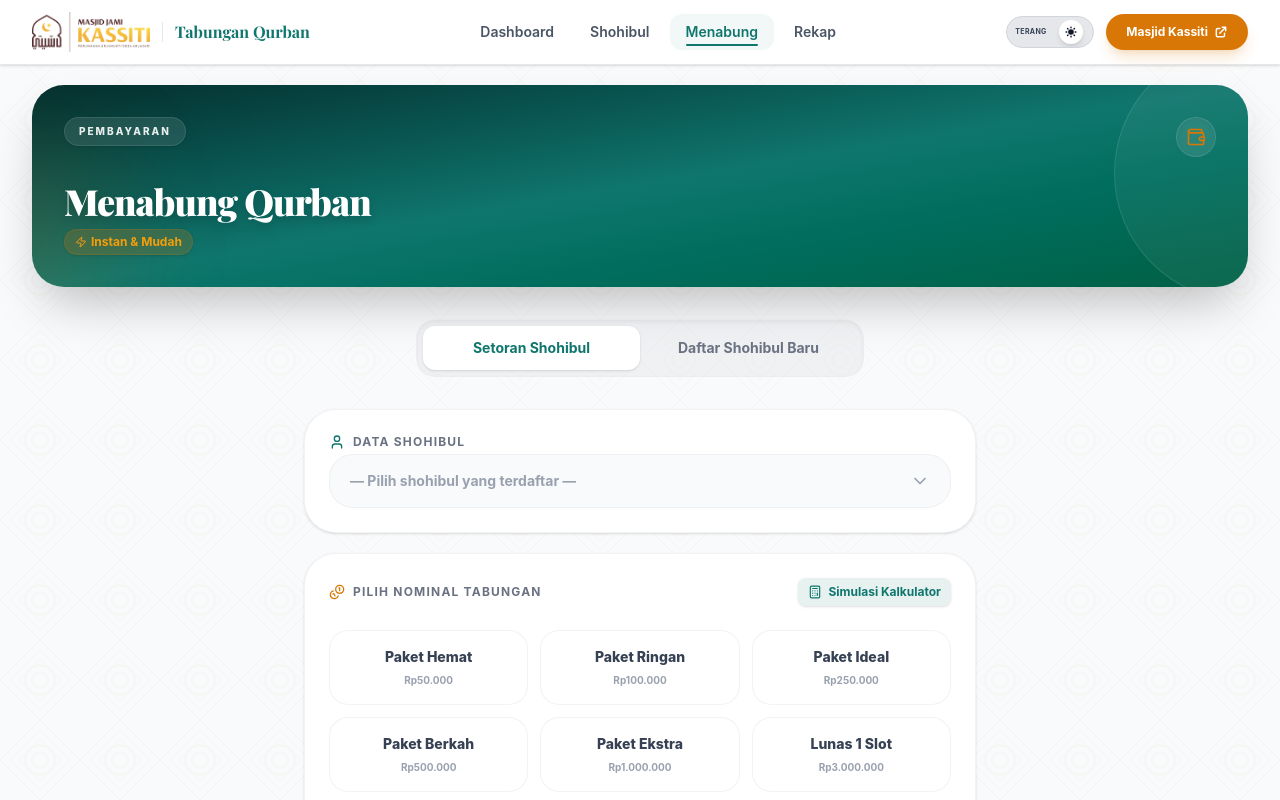
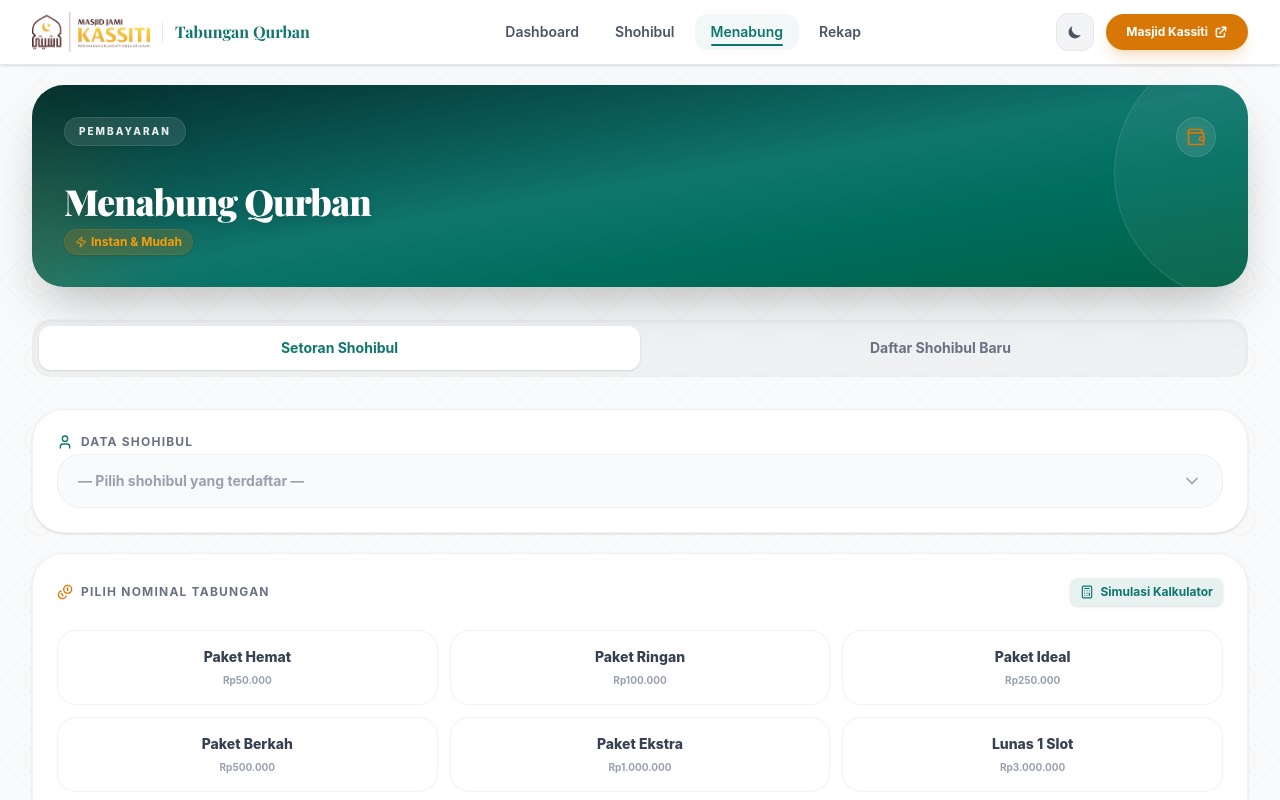
Before and after one commit to ndiecyber/TabunganQurban, a Vue app: page /menabung in a window 1280 px wide. Shown: the top 800 px of the page. Built offline with nearby package versions, Linux system fonts and the light colour scheme; a web font is replaced by a local one; what vue3-apexcharts would draw is missing.

Commit message:
style: improve responsive container widths and simplify theme toggle UI

```diff
--- a/src/App.vue
+++ b/src/App.vue
@@ -41,32 +41,21 @@
 
           <!-- Action Buttons / Theme Toggle -->
           <div class="flex items-center space-x-3">
-            <!-- Dark Mode Toggle (WebDKM-style slider) -->
+            <!-- Dark Mode Toggle -->
             <button
               @click="store.toggleTheme()"
-              class="relative flex items-center h-8 w-[5.5rem] rounded-full p-1 transition-all duration-300 overflow-hidden shrink-0 border cursor-pointer"
-              :class="store.isDarkMode ? 'bg-dark-light border-white/10' : 'bg-gray-200 border-gray-300'"
+              class="p-2.5 rounded-xl transition cursor-pointer flex items-center justify-center"
+              :class="store.isDarkMode
+                ? 'bg-white/5 border border-white/10 text-white hover:bg-white/10'
+                : 'bg-gray-100 border border-gray-200 text-gray-600 hover:bg-gray-200'"
               aria-label="Toggle Dark Mode"
             >
-              <span
-                class="absolute left-2 text-[7px] font-bold tracking-wider transition-opacity duration-300"
-                :class="store.isDarkMode ? 'opacity-0' : 'opacity-100 text-gray-700'"
-              >TERANG</span>
-              <span
-                class="absolute right-2 text-[7px] font-bold tracking-wider transition-opacity duration-300"
-                :class="store.isDarkMode ? 'opacity-100 text-white' : 'opacity-0'"
-              >GELAP</span>
-              <div
-                class="absolute w-6 h-6 rounded-full bg-white flex items-center justify-center shadow-md transition-all duration-300 z-10"
-                :class="store.isDarkMode ? 'left-1' : 'left-[52px]'"
-              >
-                <svg v-if="store.isDarkMode" xmlns="http://www.w3.org/2000/svg" class="h-3.5 w-3.5 text-gray-900" viewBox="0 0 20 20" fill="currentColor">
-                  <path d="M17.293 13.293A8 8 0 016.707 2.707a8.001 8.001 0 1010.586 10.586z" />
-                </svg>
-                <svg v-else xmlns="http://www.w3.org/2000/svg" class="h-3.5 w-3.5 text-gray-900" viewBox="0 0 20 20" fill="currentColor">
-                  <path fill-rule="evenodd" d="M10 2a1 1 0 011 1v1a1 1 0 11-2 0V3a1 1 0 011-1zm4 8a4 4 0 11-8 0 4 4 0 018 0zm-.464 4.95l.707.707a1 1 0 001.414-1.414l-.707-.707a1 1 0 00-1.414 1.414zm2.12-10.607a1 1 0 010 1.414l-.706.707a1 1 0 11-1.414-1.414l.707-.707a1 1 0 011.414 0zM17 11a1 1 0 100-2h-1a1 1 0 100 2h1zm-7 4a1 1 0 011 1v1a1 1 0 11-2 0v-1a1 1 0 011-1zM5.05 6.464A1 1 0 106.46 5.05l-.707-.707a1 1 0 00-1.414 1.414l.707.707zm1.414 8.486l-.707.707a1 1 0 01-1.414-1.414l.707-.707a1 1 0 011.414 1.414zM4 11a1 1 0 100-2H3a1 1 0 100 2h1z" clip-rule="evenodd" />
-                </svg>
-              </div>
+              <svg v-if="store.isDarkMode" xmlns="http://www.w3.org/2000/svg" class="h-4 w-4 text-amber-400" viewBox="0 0 20 20" fill="currentColor">
+                <path fill-rule="evenodd" d="M10 2a1 1 0 011 1v1a1 1 0 11-2 0V3a1 1 0 011-1zm4 8a4 4 0 11-8 0 4 4 0 018 0zm-.464 4.95l.707.707a1 1 0 001.414-1.414l-.707-.707a1 1 0 00-1.414 1.414zm2.12-10.607a1 1 0 010 1.414l-.706.707a1 1 0 11-1.414-1.414l.707-.707a1 1 0 011.414 0zM17 11a1 1 0 100-2h-1a1 1 0 100 2h1zm-7 4a1 1 0 011 1v1a1 1 0 11-2 0v-1a1 1 0 011-1zM5.05 6.464A1 1 0 106.46 5.05l-.707-.707a1 1 0 00-1.414 1.414l.707.707zm1.414 8.486l-.707.707a1 1 0 01-1.414-1.414l.707-.707a1 1 0 011.414 1.414zM4 11a1 1 0 100-2H3a1 1 0 100 2h1z" clip-rule="evenodd" />
+              </svg>
+              <svg v-else xmlns="http://www.w3.org/2000/svg" class="h-4 w-4" viewBox="0 0 20 20" fill="currentColor">
+                <path d="M17.293 13.293A8 8 0 016.707 2.707a8.001 8.001 0 1010.586 10.586z" />
+              </svg>
             </button>
 
             <a
--- a/src/views/MenabungView.vue
+++ b/src/views/MenabungView.vue
@@ -32,7 +32,7 @@
     </div>
 
     <!-- Main Form Mode Toggles (Centered) -->
-    <div class="bg-gray-200/50 dark:bg-white/5 p-1.5 rounded-[1.2rem] flex tab-toggle max-w-md mx-auto border border-gray-200/30 dark:border-white/5 relative shadow-inner">
+    <div class="bg-gray-200/50 dark:bg-white/5 p-1.5 rounded-[1.2rem] flex tab-toggle w-full border border-gray-200/30 dark:border-white/5 relative shadow-inner">
       <button
         @click="formMode = 'setor'"
         class="flex-1 py-3 text-xs sm:text-sm font-bold rounded-xl transition-all duration-300 cursor-pointer relative z-10"
@@ -55,7 +55,7 @@
     </div>
 
     <!-- Form Container (Centered on Desktop) -->
-    <div class="max-w-2xl mx-auto form-panels space-y-5">
+    <div class="w-full form-panels space-y-5">
 
       <!-- MAIN FORM -->
       <div class="space-y-5">
```
